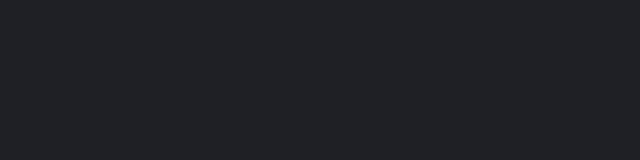
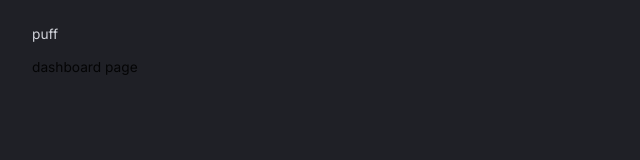
Before and after one commit to edwrdddk/finance-dashboard-frontend, a React (Vite) app: page / in a window 1280 px wide. Shown: the top 160 px of the page, without its empty margins (0-640 px from the left). Built offline with nearby package versions, Linux system fonts and the light colour scheme.

Commit message:
routes + navbar setup

```diff
--- a/src/App.tsx
+++ b/src/App.tsx
@@ -1,15 +1,29 @@
-import { CssBaseline, ThemeProvider } from "@mui/material";
+import { Box, CssBaseline, ThemeProvider } from "@mui/material";
 import { createTheme } from "@mui/material/styles";
 import { useMemo } from "react";
+import { BrowserRouter, Route, Routes } from "react-router-dom";
 import { themeSettings } from "./theme";
+import Navbar from "@/scenes/navbar";
 
 function App() {
   const theme = useMemo(() => createTheme(themeSettings), []);
   return (
     <div className="app">
-      <ThemeProvider theme={theme}>
-        <CssBaseline />
-      </ThemeProvider>
+      <BrowserRouter>
+        <ThemeProvider theme={theme}>
+          <CssBaseline />
+          <Box width="100%" height="100%" padding="1rem 2rem 4rem 2rem">
+            <Navbar />
+            <Routes>
+              <Route path="/" element={<div>dashboard page</div>} />
+              <Route
+                path="/predictions"
+                element={<div>predictions page</div>}
+              />
+            </Routes>
+          </Box>
+        </ThemeProvider>
+      </BrowserRouter>
     </div>
   );
 }
--- /dev/null
+++ b/src/components/FlexBetween.tsx
@@ -0,0 +1,10 @@
+import { Box } from "@mui/material";
+import { styled } from "@mui/system";
+
+const FlexBetween = styled(Box)({
+  display: "flex",
+  justifyContent: "space-between",
+  alignItems: "center",
+})
+
+export default FlexBetween;
--- /dev/null
+++ b/src/scenes/navbar/index.tsx
@@ -0,0 +1,13 @@
+import { useState } from "react";
+import { Link } from "react-router-dom";
+import { Box, Typography, useTheme } from "@mui/material";
+import FlexBetween from "@/components/FlexBetween";
+
+type Props = {};
+
+const Navbar = (props: Props) => {
+  const { palette } = useTheme();
+  return <FlexBetween mb="0.25rem" p="0.5rem 0rem" color={palette.grey[300]}>puff</FlexBetween>;
+};
+
+export default Navbar;
```
Also changed, not shown: .eslintrc.cjs (deleted), .eslintrc.json (added).
